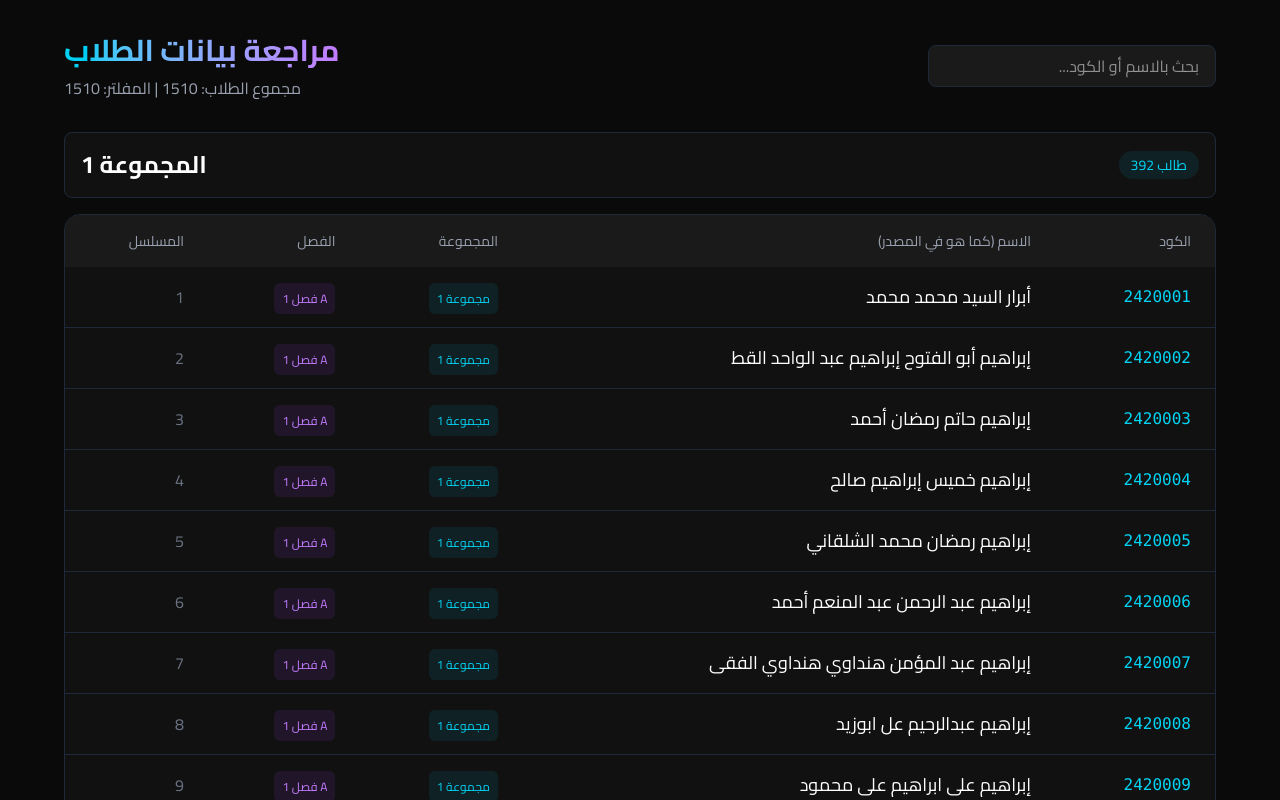
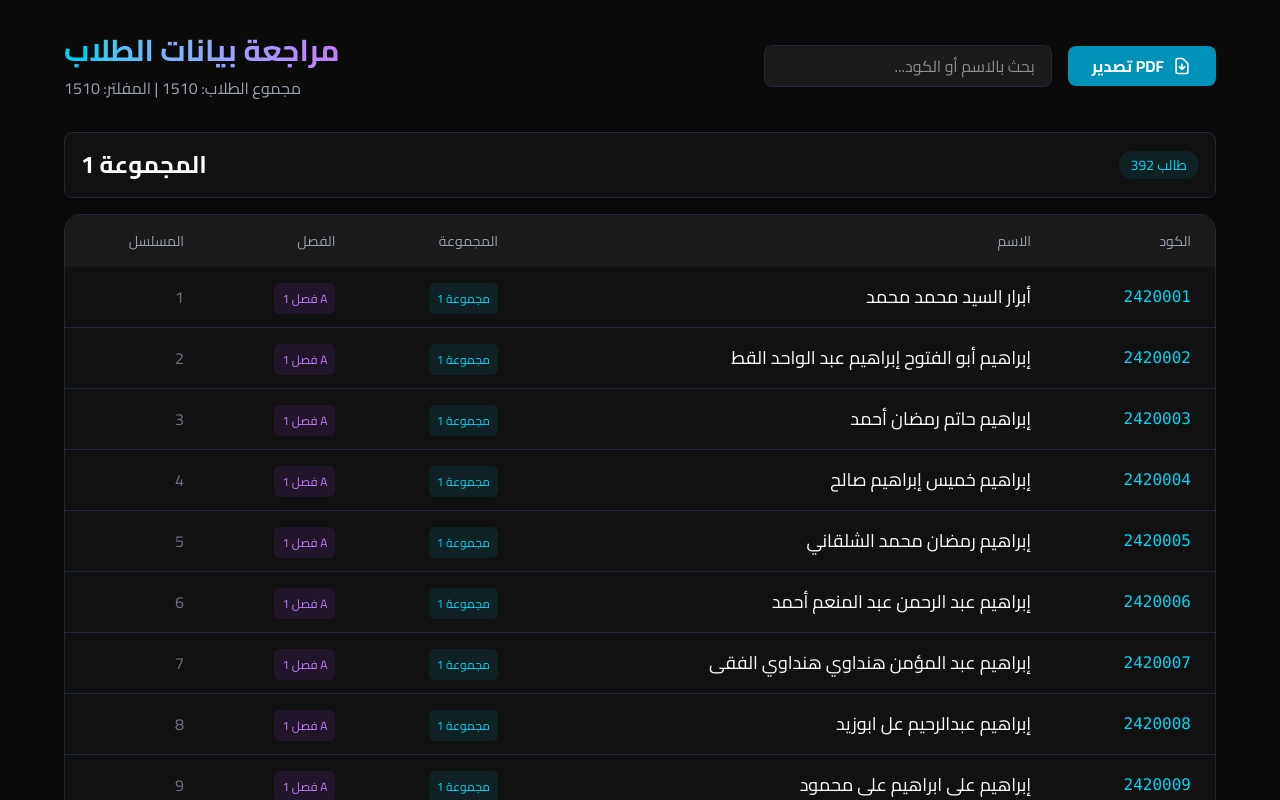
Before and after one commit to mahmoudreda2020outlooc-droid/zaitouna, a Next.js app: page /admin/students in a window 1280 px wide. Shown: the top 800 px of the page. Built offline with nearby package versions, Linux system fonts and the light colour scheme.

Commit message:
feat: add high-quality PDF export to admin students page

```diff
--- a/src/app/admin/students/page.tsx
+++ b/src/app/admin/students/page.tsx
@@ -24,31 +24,97 @@ export default function StudentsReviewPage() {
         return Object.entries(groups).sort(([a], [b]) => Number(a) - Number(b));
     }, [filteredStudents]);
 
+    const handleExportPDF = () => {
+        window.print();
+    };
+
     return (
         <div className="min-h-screen bg-[#0a0a0a] text-white p-8">
-            <div className="max-w-6xl mx-auto">
-                <header className="mb-8 flex justify-between items-center">
+            {/* Print Styles */}
+            <style jsx global>{`
+                @media print {
+                    @page {
+                        size: A4;
+                        margin: 1cm;
+                    }
+                    body {
+                        background: white !important;
+                        color: black !important;
+                        padding: 0 !important;
+                    }
+                    .no-print {
+                        display: none !important;
+                    }
+                    .print-only {
+                        display: block !important;
+                    }
+                    .container-to-print {
+                        width: 100% !important;
+                        margin: 0 !important;
+                        padding: 0 !important;
+                    }
+                    table {
+                        border-collapse: collapse !important;
+                        width: 100% !important;
+                        color: black !important;
+                    }
+                    th, td {
+                        border: 1px solid #ddd !important;
+                        padding: 8px !important;
+                        background: transparent !important;
+                        color: black !important;
+                    }
+                    .text-cyan-400 { color: black !important; }
+                    .text-purple-400 { color: black !important; }
+                    .bg-cyan-500\/10 { background: none !important; border: 1px solid #eee !important; }
+                    .bg-purple-500\/10 { background: none !important; border: 1px solid #eee !important; }
+                    h1, h2 { color: black !important; }
+                    .bg-\[\#1a1a1a\], .bg-\[\#111\] { background: transparent !important; }
+                    .border-gray-800 { border-color: #eee !important; }
+                }
+                .print-only { display: none; }
+            `}</style>
+
+            <div className="max-w-6xl mx-auto container-to-print">
+                <header className="mb-8 flex flex-col md:flex-row justify-between items-start md:items-center gap-4 no-print">
                     <div>
                         <h1 className="text-3xl font-bold bg-gradient-to-r from-cyan-400 to-purple-400 bg-clip-text text-transparent">
                             مراجعة بيانات الطلاب
                         </h1>
                         <p className="text-gray-400 mt-2">مجموع الطلاب: {studentsData.length} | المفلتر: {filteredStudents.length}</p>
                     </div>
+
+                    <div className="flex items-center gap-4 w-full md:w-auto">
                         <input
                             type="text"
                             placeholder="بحث بالاسم أو الكود..."
                             value={searchTerm}
                             onChange={(e) => setSearchTerm(e.target.value)}
-                        className="bg-[#1a1a1a] border border-gray-800 rounded-lg px-4 py-2 w-72 focus:outline-none focus:ring-2 focus:ring-cyan-500 transition-all text-right"
+                            className="bg-[#1a1a1a] border border-gray-800 rounded-lg px-4 py-2 flex-grow md:w-72 focus:outline-none focus:ring-2 focus:ring-cyan-500 transition-all text-right"
                             dir="rtl"
                         />
+                        <button
+                            onClick={handleExportPDF}
+                            className="bg-cyan-600 hover:bg-cyan-500 text-white px-6 py-2 rounded-lg font-bold transition-all flex items-center gap-2"
+                        >
+                            <span>تصدير PDF</span>
+                            <svg className="w-5 h-5" fill="none" stroke="currentColor" viewBox="0 0 24 24">
+                                <path strokeLinecap="round" strokeLinejoin="round" strokeWidth={2} d="M12 10v6m0 0l-3-3m3 3l3-3m2 8H7a2 2 0 01-2-2V5a2 2 0 012-2h5.586a1 1 0 01.707.293l5.414 5.414a1 1 0 01.293.707V19a2 2 0 01-2 2z" />
+                            </svg>
+                        </button>
+                    </div>
                 </header>
 
+                <div className="print-only mb-8 text-center" dir="rtl">
+                    <h1 className="text-2xl font-bold mb-2">تقرير بيانات الطلاب</h1>
+                    <p className="text-gray-600">التاريخ: {new Date().toLocaleDateString('ar-EG')}</p>
+                </div>
+
                 {groupedStudents.map(([group, students]) => (
-                    <div key={group} className="mb-12">
+                    <div key={group} className="mb-12 break-inside-avoid">
                         <h2 className="text-2xl font-bold text-white mb-4 bg-[#111] p-4 rounded-lg border border-gray-800 flex items-center justify-between">
                             <span>المجموعة {group}</span>
-                            <span className="text-sm font-normal text-cyan-400 bg-cyan-500/10 px-3 py-1 rounded-full">
+                            <span className="text-sm font-normal text-cyan-400 bg-cyan-500/10 px-3 py-1 rounded-full no-print">
                                 {students.length} طالب
                             </span>
                         </h2>
@@ -57,7 +123,7 @@ export default function StudentsReviewPage() {
                                 <thead className="bg-[#1a1a1a] text-gray-400 text-sm uppercase">
                                     <tr>
                                         <th className="px-6 py-4 font-medium">الكود</th>
-                                        <th className="px-6 py-4 font-medium text-right">الاسم (كما هو في المصدر)</th>
+                                        <th className="px-6 py-4 font-medium text-right">الاسم</th>
                                         <th className="px-6 py-4 font-medium">المجموعة</th>
                                         <th className="px-6 py-4 font-medium">الفصل</th>
                                         <th className="px-6 py-4 font-medium">المسلسل</th>
@@ -88,7 +154,7 @@ export default function StudentsReviewPage() {
                 ))}
 
                 {filteredStudents.length === 0 && (
-                    <div className="p-20 text-center text-gray-500">
+                    <div className="p-20 text-center text-gray-500 no-print">
                         لم يتم العثور على أي نتائج للبحث
                     </div>
                 )}
```
Lines whose indentation alone changed are shown as unchanged.
